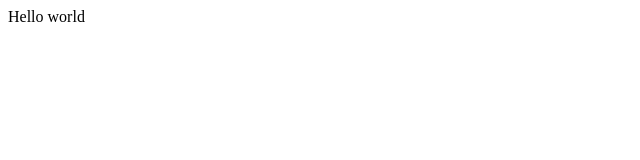
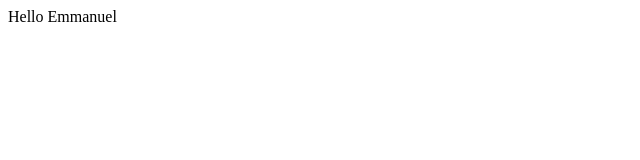
Before and after one commit to emmanuelolivo1002/test, a plain HTML site: page index.html in a window 1280 px wide. Shown: the full height of the page, 0-640 px from the left. Drawn offline with Linux system fonts and the light colour scheme.

Commit message:
change name

```diff
--- a/index.html
+++ b/index.html
@@ -9,7 +9,7 @@
 </head>
 
 <body>
-    Hello world
+    Hello Emmanuel
 </body>
 
 </html>
```
